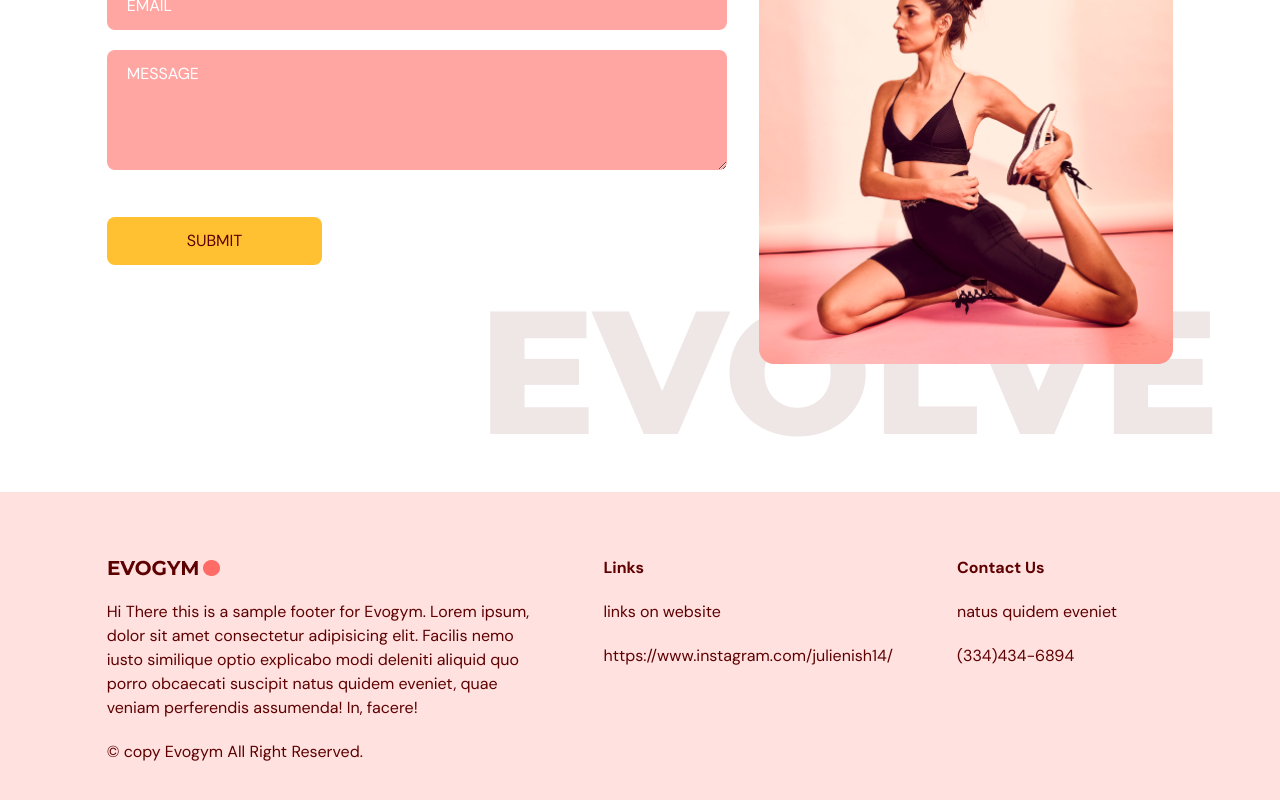
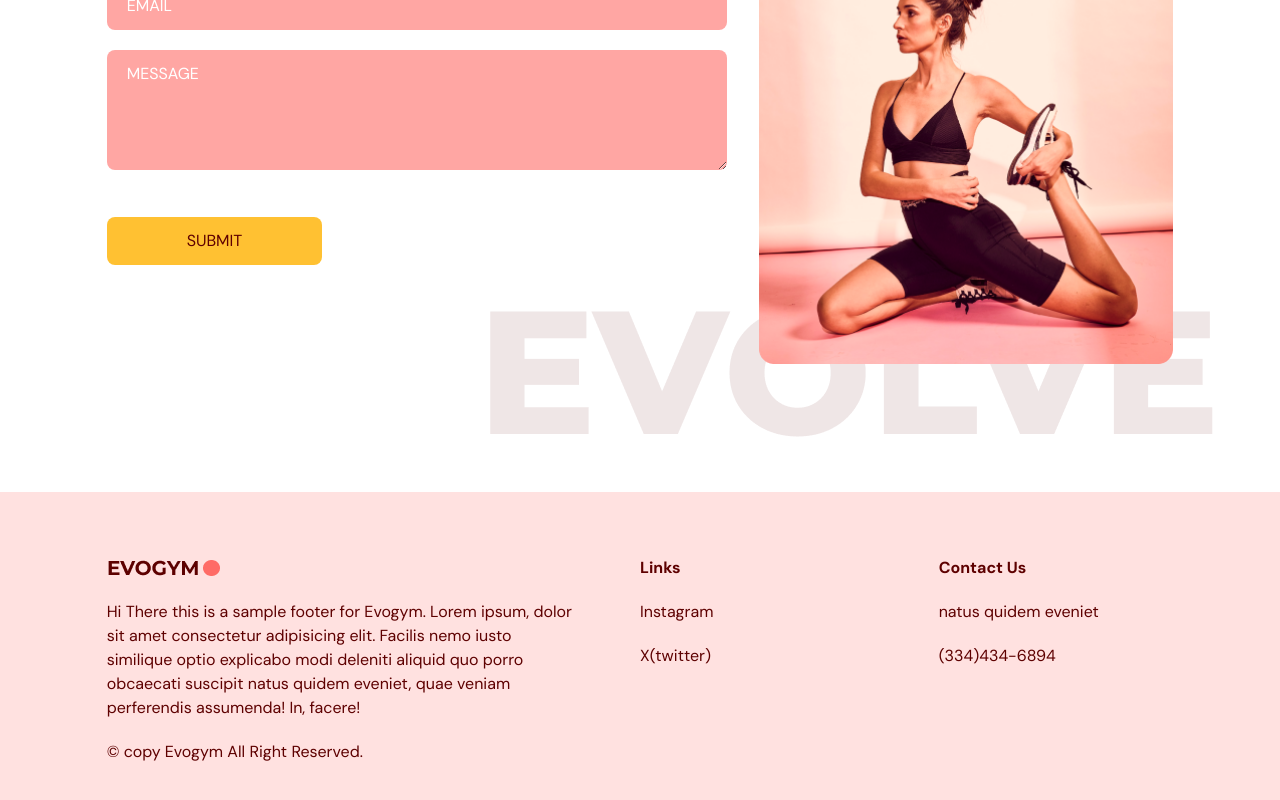
Before and after one commit to Julienish14/freshfit, a React (Vite) app in the folder freshfit/: page / in a window 1280 px wide. Shown: the part 3364-4164 px from the top of the page. Built offline with nearby package versions, Linux system fonts and the light colour scheme.

Commit message:
Links to contact us

```diff
--- a/freshfit/src/scenes/footer/index.tsx
+++ b/freshfit/src/scenes/footer/index.tsx
@@ -16,16 +16,20 @@ const Footer = () => {
         </div>
         <div className="mt-16 basis-1/4 md:mt-0">
           <h4 className="font-bold">Links</h4>
-          <p className="my-5">links on website</p>
+          <p className="my-5">
+            <a href="https://www.instagram.com/julienish14/">Instagram</a>
+          </p>
           <p className="my-5">
             {" "}
             <a
               href="https://x.com/___jish"
               target="_blank"
-              rel="noopener noreferrer"
-            ></a>{" "}
+              //   rel="noopener noreferrer"
+            >
+              X(twitter)
+            </a>{" "}
           </p>
-          <p>https://www.instagram.com/julienish14/</p>
+          {/* <p>https://www.instagram.com/julienish14/</p> */}
         </div>
         <div className="mt-16 basis-1/4 md:mt-0">
           <h4 className="font-bold">Contact Us</h4>
```
